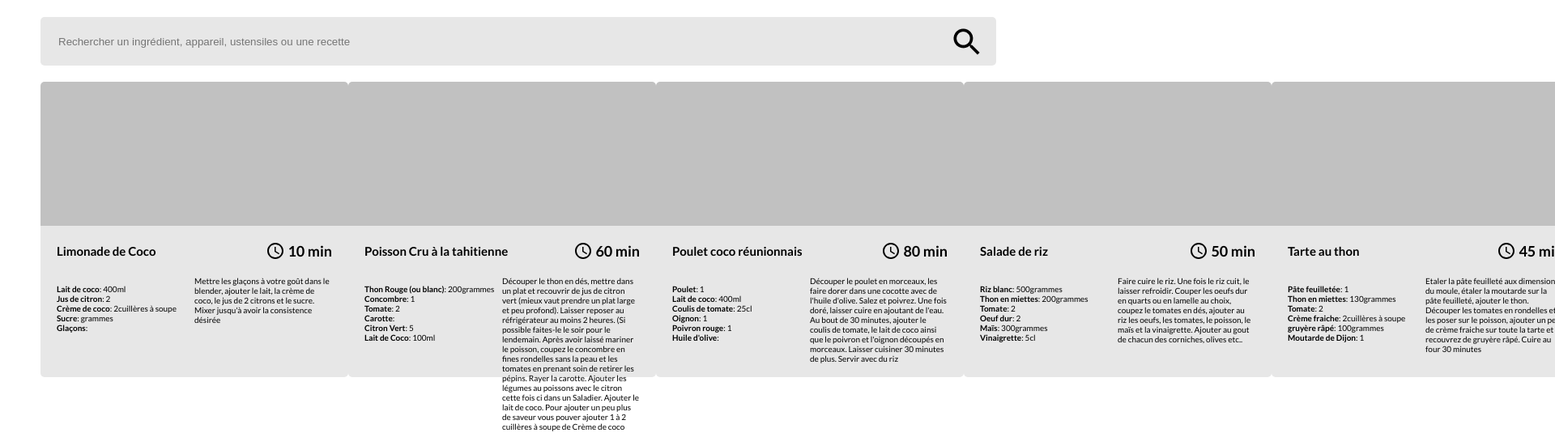
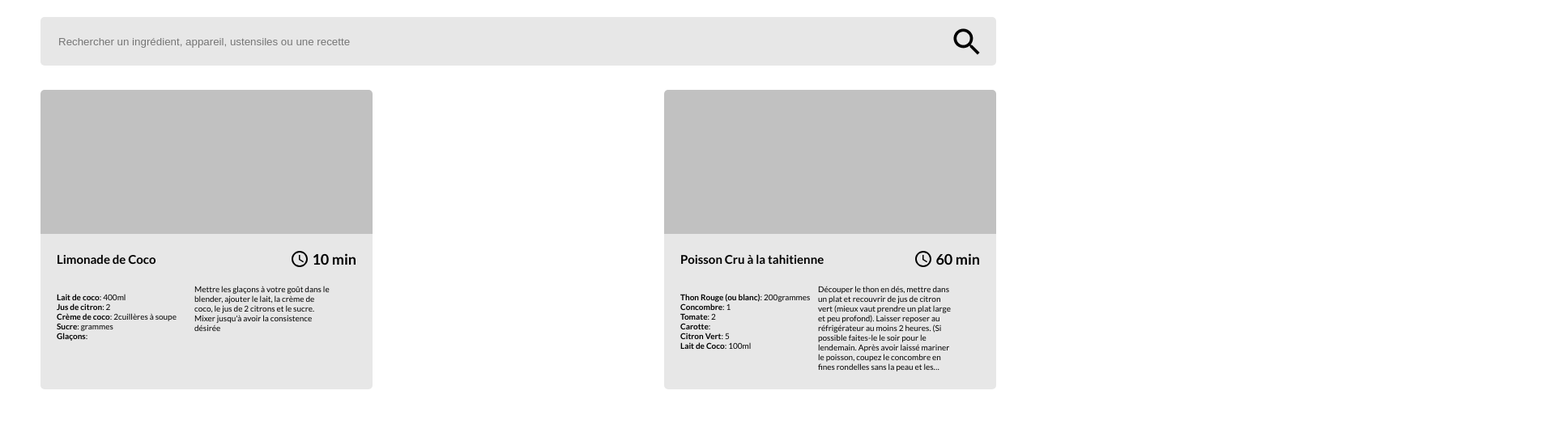
Before and after one commit to MonaH-Dev/MonaHorri_7_08102021, a website: page projet/index.html in a window 1280 px wide. Shown: the part 110-645 px from the top of the page at 81% size, 1920 px wide, since content can reach past the window. Drawn offline with Linux system fonts and the light colour scheme.

Commit message:
un peu de CSS

```diff
--- a/projet/sass/components/_recipe.scss
+++ b/projet/sass/components/_recipe.scss
@@ -1,13 +1,14 @@
 .TheRecipes {
   display: flex;
+  flex-wrap: wrap;
   justify-content: space-between;
-  margin-top: 20px;
 }
 
 .recipe {
   width: 410px;
   // height: 365px;
   height: max-content;
+  margin: 30px 0;
   @include bradius;
   .recipePic {
     height: 178px;
@@ -57,6 +58,11 @@
 
 .recipe-details__ingredient,
 .recipe-details__preparation {
-  height: 105px;
+  height: 110px;
   width: 170px;
+  // Pour cacher le text et mettre des point de suspension :
+  display: -webkit-box;
+  -webkit-line-clamp: 9;
+  -webkit-box-orient: vertical;
+  overflow: hidden;
 }
```
Also changed, not shown: projet/css/style.css, 2 other files.
